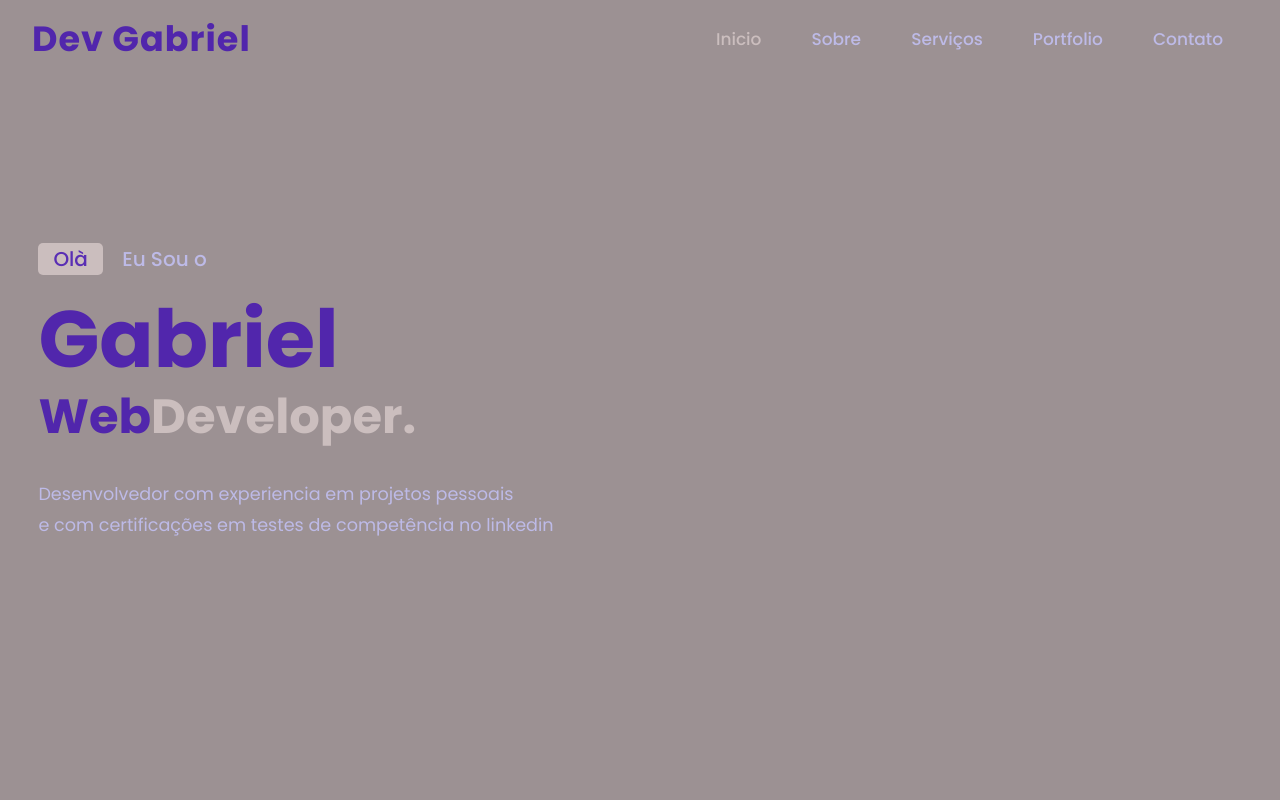
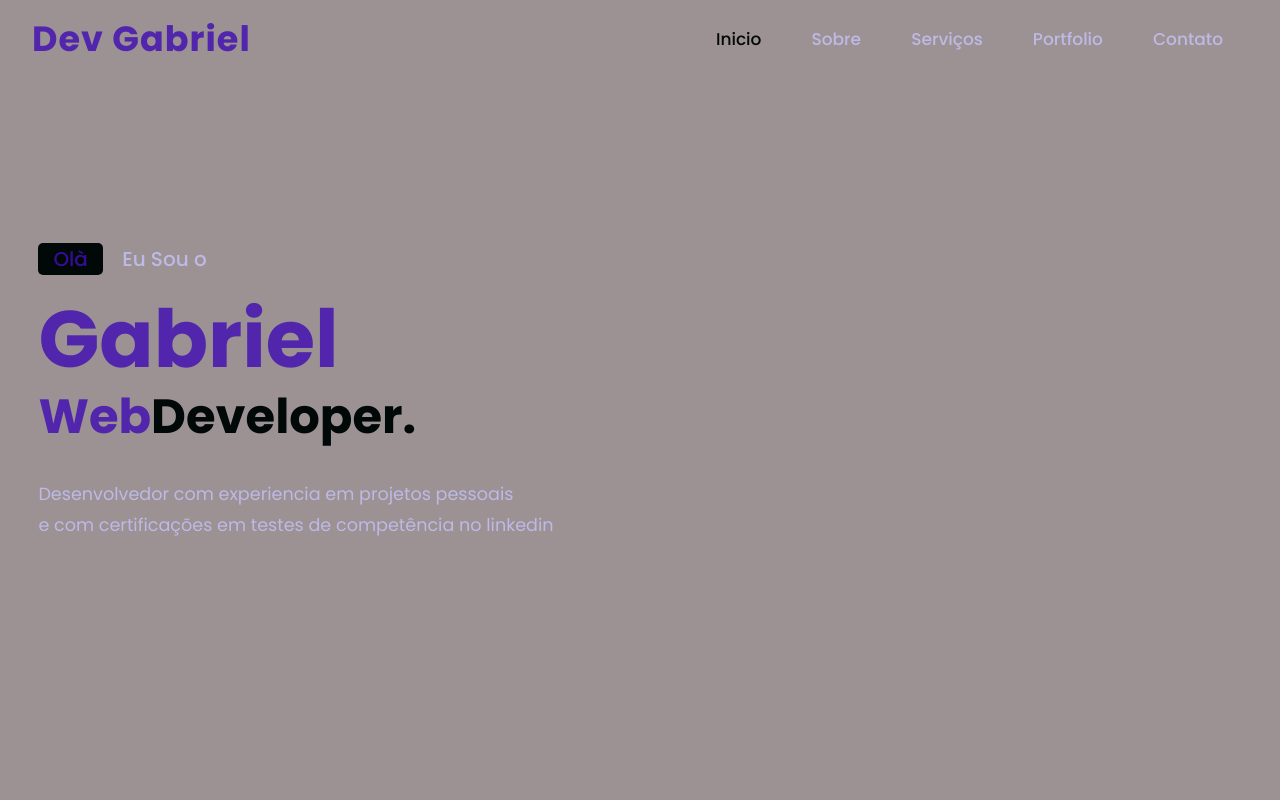
Before and after one commit to DevGDamasceno/portfolio, a plain HTML site: page index.html in a window 1280 px wide. Shown: the top 800 px of the page. Drawn offline with nearby package versions, Linux system fonts and the light colour scheme.

Commit message:
Update style.css

```diff
--- a/style.css
+++ b/style.css
@@ -12,7 +12,7 @@
     --second-bg-color: #000000;
     --text-color: #400fb1d2;
     --second-color:#bdbae7;
-    --main-color: #cbbebe;
+    --main-color: #000808;
     --big-font: 5rem;
     --h2-font: 3rem;
     --p-font: 1.1rem;
```
